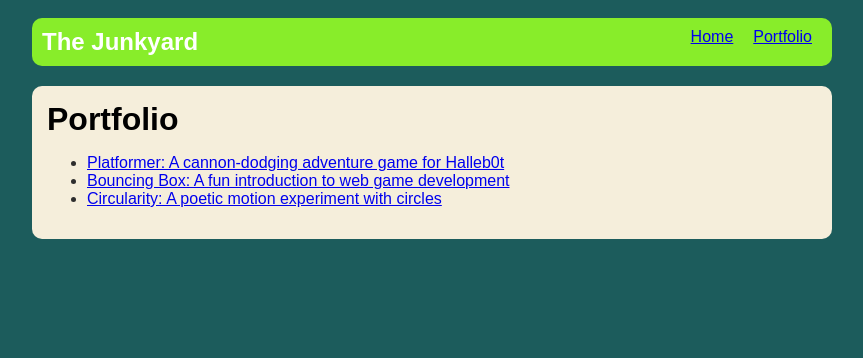
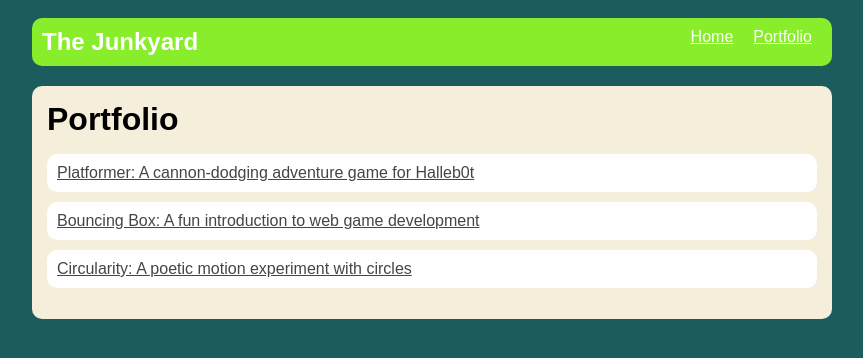
Before and after one commit to AveryDAmico/AveryDAmico.github.io, a plain HTML site: page portfolio.html in a window 1280 px wide. Shown: the whole page, without its empty margins (208-1071 px from the left). Drawn offline with Linux system fonts and the light colour scheme.

Commit message:
fixed portfolio css

```diff
--- a/portfolio.html
+++ b/portfolio.html
@@ -24,7 +24,7 @@
             <main>
                 <div class="content">
                     <h1>Portfolio</h1>
-                    <ul id="Portfolio">
+                    <ul id="portfolio">
                         <li>
                             <a href="fsd-projects/platformer/">Platformer: A cannon-dodging adventure game for Halleb0t</a>
                         </li>
--- a/style.css
+++ b/style.css
@@ -40,10 +40,14 @@ h1 {
     padding: 0 10px;
 }
 
-/*a {
-    text-decoration: none;
+a {
+    text-decoration: underline;
     color: rgb(255,255,255);
-}*/
+}
+
+a:hover{
+    color:blue;
+}
 
 /* main container area beneath menu */
 main {
@@ -100,6 +104,10 @@ h2, h3 {
 }
 
 #portfolio a {
-  text-decoration: none;
+  text-decoration: underline;
   color: #454545;
 }
+
+#portfolio a:hover {
+    color:blue;
+}
```
